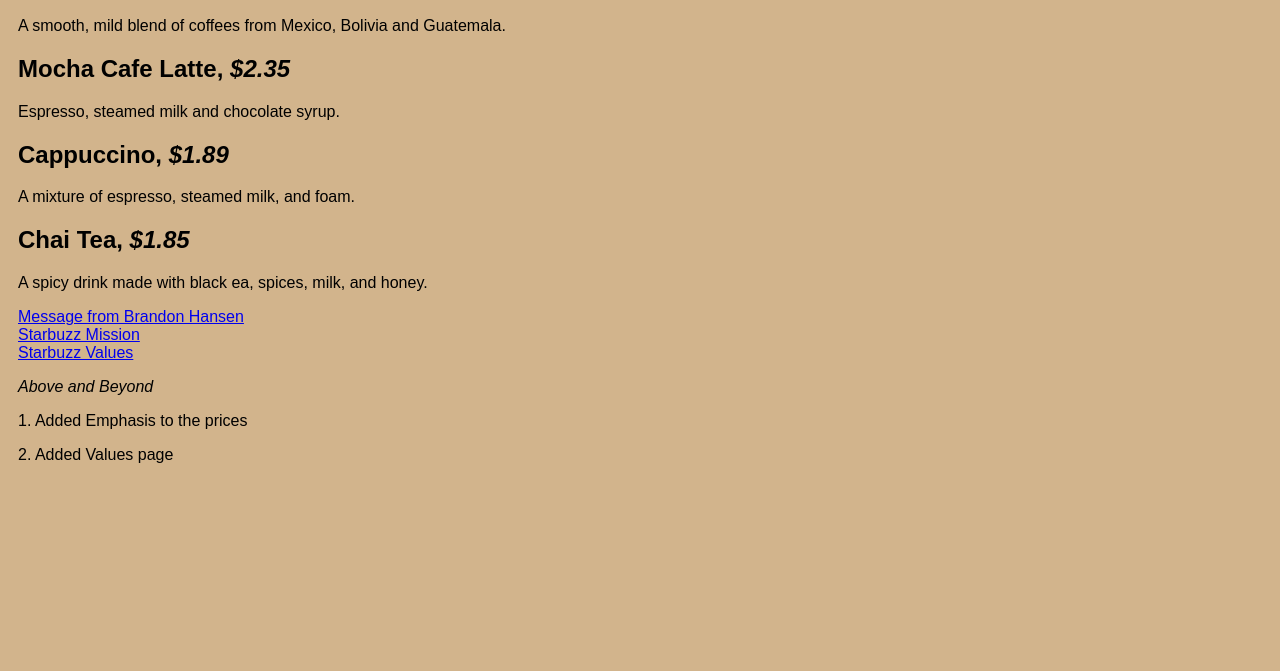
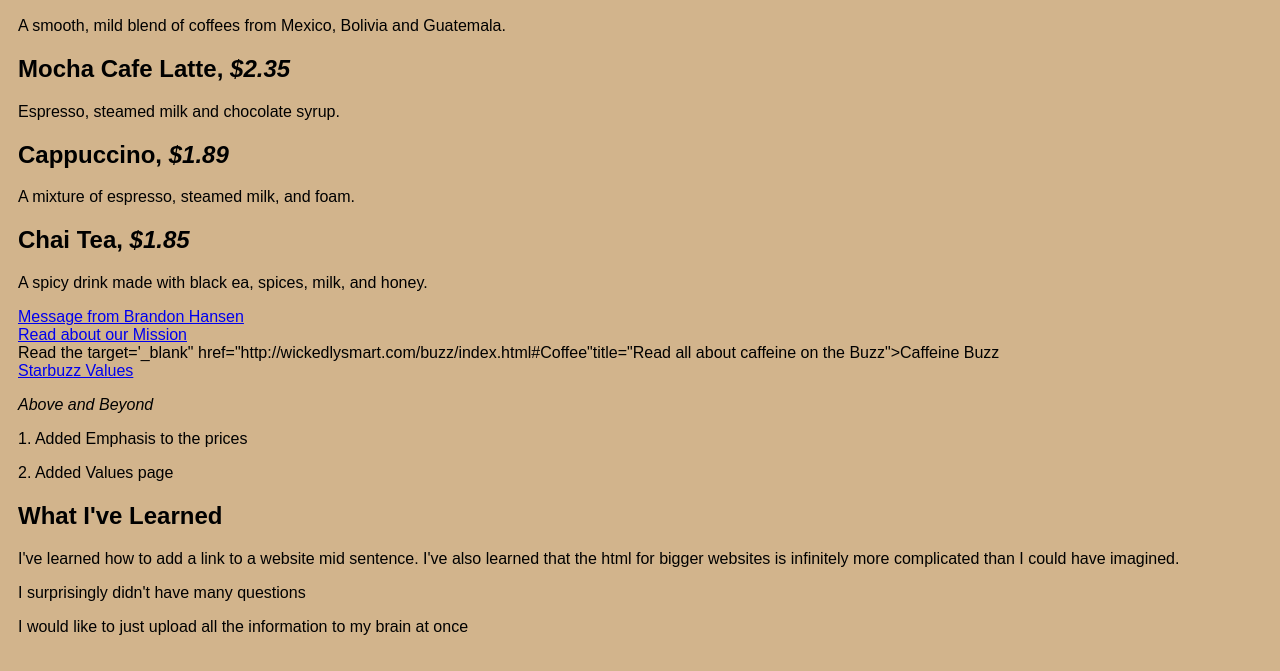
Before and after one commit to gr8brandoni/starbuzz, a plain HTML site: page index.html in a window 1280 px wide. Shown: the part 129-800 px from the top of the page. Drawn offline with Linux system fonts and the light colour scheme.

Commit message:
Update index.html

```diff
--- a/index.html
+++ b/index.html
@@ -26,12 +26,14 @@
     <h2>Cappuccino, <em>$1.89</em></h2>
     <p>A mixture of espresso, steamed milk, and foam.</p>
 
-    <h2>Chai Tea, <em> $1.85</em></h2>
+    <h2 id="'chai">Chai Tea, <em> $1.85</em></h2>
     <p>A spicy drink made with black ea, spices, milk, and honey.</p>
     <a href="message.html">Message from Brandon Hansen</a>
     <br />
-    <a href="mission.html">Starbuzz Mission</a>
-    <br />
+    <a href="mission.html"title="Read more about Starbuzz Coffee's important mission.">Read about our Mission</a>
+    <br>
+    Read the <a>target='_blank" href="http://wickedlysmart.com/buzz/index.html#Coffee"title="Read all about caffeine on the Buzz">Caffeine Buzz</a>
+    <br>
     <a href="values.html">Starbuzz Values</a>
 
     <p>
@@ -39,5 +41,14 @@
     </p>
     <p>1. Added Emphasis to the prices</p>
     <p>2. Added Values page</p>
+    <p>
+      <h2>What I've Learned</h2>
+    </p>
+    <p>I've learned how to add a link to a website mid sentence. I've also learned
+      that the html for bigger websites is infinitely more complicated than I could
+      have imagined.
+    </p>
+    <p>I surprisingly didn't have many questions</p>
+    <p>I would like to just upload all the information to my brain at once</p>
   </body>
 </html>
```
